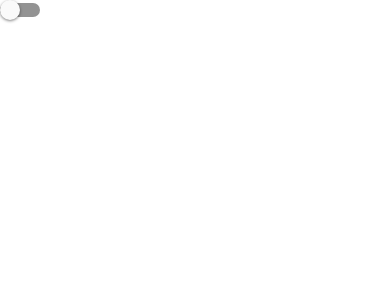
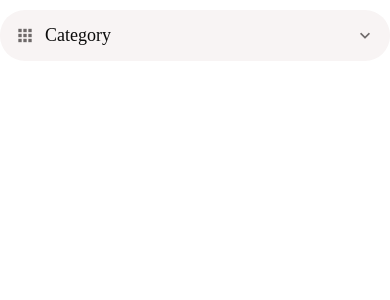
Before and after one commit to howhowkhain/React-Native-DoneWithIt, a React Native app: screen / in a window 390 px wide. Shown: the top 300 px of the page. Built offline with nearby package versions, Linux system fonts and the light colour scheme.

Commit message:
Input-Handlling_Selection_of_a_Picker

```diff
--- a/App.js
+++ b/App.js
@@ -2,14 +2,21 @@
 
 import Screen from "./app/components/Screen";
 import colors from "./app/config/colors";
-import AppTextInput from "./app/components/AppTextInput";
 import { useState } from "react";
 
+import AppPicker from "./app/components/AppPicker";
+
 export default function App() {
-  const [isNew, setIsNew] = useState(false);
+  const [category, setCategory] = useState(null);
+
   return (
     <Screen style={styles.screen}>
-      <Switch value={isNew} onValueChange={(newValue) => setIsNew(newValue)} />
+      <AppPicker
+        placeholder={"Category"}
+        icon="apps"
+        selecteItem={category}
+        onSelectedItem={(item) => setCategory(item)}
+      />
     </Screen>
   );
 }
--- /dev/null
+++ b/app/components/AppPicker.js
@@ -0,0 +1,88 @@
+import React, { useState } from "react";
+import {
+  View,
+  Pressable,
+  StyleSheet,
+  TouchableWithoutFeedback,
+  Button,
+  Modal,
+  FlatList,
+} from "react-native";
+import { MaterialCommunityIcons } from "@expo/vector-icons";
+
+import defaultStyles from "../config/styles";
+import AppText from "./AppText/AppText";
+import PickerItem from "./PickerItem";
+
+const selections = [
+  { label: "Furniture", value: 1 },
+  { label: "Clothing", value: 2 },
+  { label: "Toys", value: 3 },
+];
+
+function AppPicker({ icon, onSelectedItem, placeholder, selecteItem }) {
+  const [modalVisible, setModalVisible] = useState(false);
+
+  return (
+    <>
+      {/* Touchable Picker */}
+      <TouchableWithoutFeedback onPress={() => setModalVisible(true)}>
+        <View style={styles.container}>
+          {icon && (
+            <MaterialCommunityIcons
+              name={icon}
+              size={20}
+              color={defaultStyles.colors.medium}
+              style={styles.icon}
+            />
+          )}
+          <AppText style={styles.text}>
+            {selecteItem ? selecteItem.label : placeholder}
+          </AppText>
+          <MaterialCommunityIcons
+            name="chevron-down"
+            size={20}
+            color={defaultStyles.colors.medium}
+          />
+        </View>
+      </TouchableWithoutFeedback>
+      {/* Picker's modal */}
+      <Modal visible={modalVisible} animationType="slide">
+        <Button title="Close" onPress={() => setModalVisible(false)}></Button>
+        <FlatList
+          data={selections}
+          keyExtractor={(selection) => selection.value}
+          renderItem={({ item }) => (
+            <PickerItem
+              label={item.label}
+              onPress={() => {
+                setModalVisible(false);
+                onSelectedItem(item);
+              }}
+            />
+          )}
+        />
+      </Modal>
+    </>
+  );
+}
+
+const styles = StyleSheet.create({
+  container: {
+    backgroundColor: defaultStyles.colors.light,
+    borderRadius: 25,
+    flexDirection: "row",
+    width: "100%",
+    padding: 15,
+    marginVertical: 10,
+    alignItems: "center",
+  },
+  icon: {
+    marginRight: 10,
+  },
+  text: {
+    flex: 1,
+  },
+});
+
+export default AppPicker;
--- /dev/null
+++ b/app/components/PickerItem.js
@@ -0,0 +1,18 @@
+import React from "react";
+import AppText from "./AppText/AppText";
+import { StyleSheet, TouchableOpacity } from "react-native";
+
+function PickerItem({ label, onPress }) {
+  return (
+    <TouchableOpacity onPress={onPress}>
+      <AppText style={styles.text}>{label}</AppText>
+    </TouchableOpacity>
+  );
+}
+
+const styles = StyleSheet.create({
+  text: {
+    padding: 20,
+  },
+});
+export default PickerItem;
```
